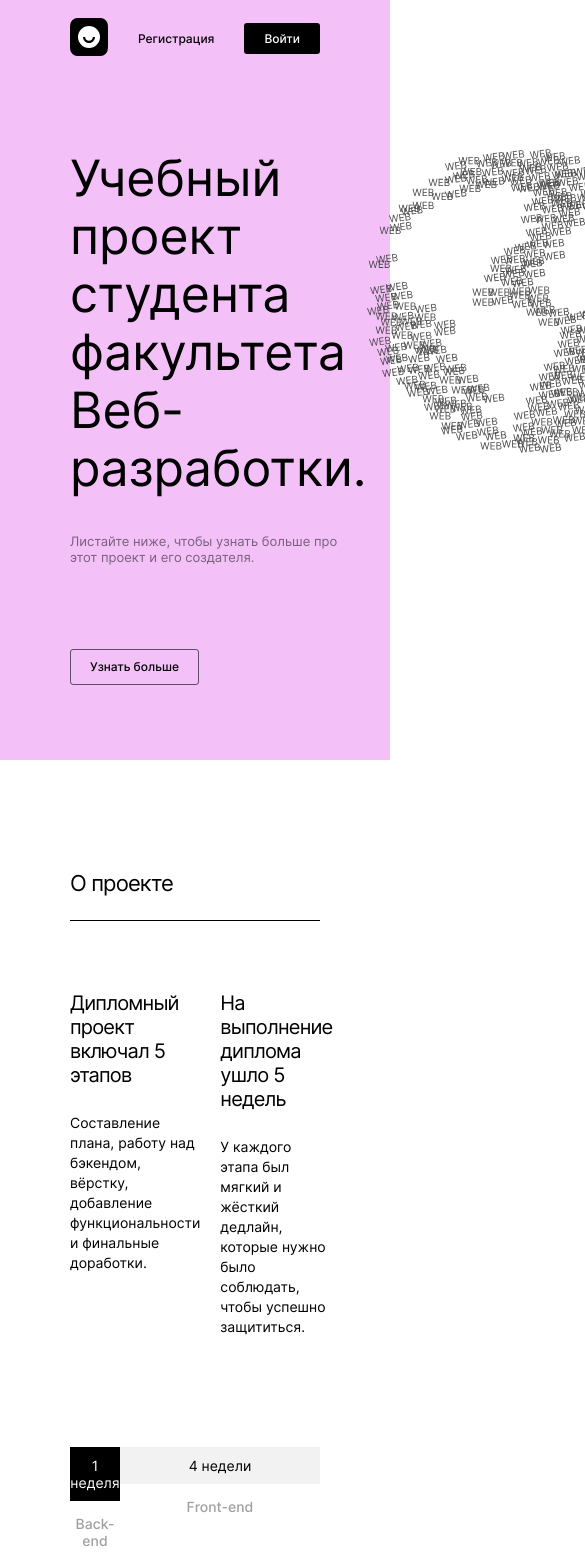
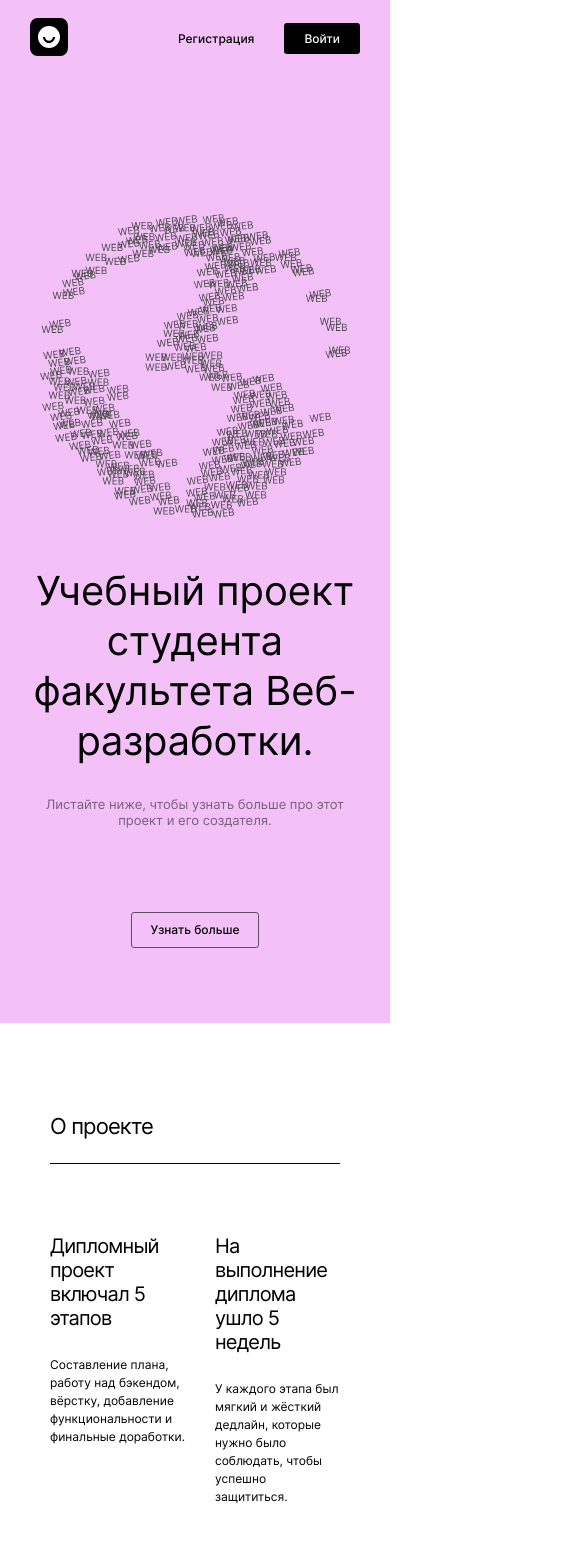
Before and after one commit to catintoner/movies-explorer-frontend, a React (Create React App) app: page /#/profile in a window 390 px wide. Before the commit this address led to /#/profile. Shown: the top 1568 px of the page, 585 px wide, since content can reach past the window. Built offline with nearby package versions, Linux system fonts and the light colour scheme.

Commit message:
feature: add main 768

```diff
--- a/src/components/aboutMe/AboutMe.css
+++ b/src/components/aboutMe/AboutMe.css
@@ -19,9 +19,9 @@
     "name avatar"
     "subtitle avatar"
     "description avatar";
-    grid-template-rows: max-content;
-    column-gap: 270px;
-    justify-content: space-between;
+  grid-template-rows: max-content;
+  column-gap: 21%;
+  justify-content: space-between;
 }
 
 .aboutMe__name {
@@ -66,3 +66,42 @@
   object-fit: cover;
   object-position: top;
 }
+
+@media screen and (max-width: 1170px) {
+  .aboutMe__info {
+    column-gap: 6%;
+  }
+}
+
+@media screen and (max-width: 769px) {
+  .aboutMe__container {
+    margin-bottom: 90px;
+    max-width: calc(100% - 50px*2);
+  }
+
+  .aboutMe__title {
+    padding-top: 90px;
+  }
+
+  .aboutMe__name {
+    font-size: 40px;
+    line-height: 40px;
+    margin-bottom: 16px;
+  }
+
+  .aboutMe__subtitle {
+    font-size: 12px;
+    line-height: 18px;
+    margin-bottom: 20px;
+  }
+
+  .aboutMe__description {
+    font-size: 12px;
+    line-height: 18px;
+  }
+
+  .aboutMe__avatar-container {
+    width: 255px;
+    height: 307px;
+  }
+}
--- a/src/components/aboutProject/AboutProject.css
+++ b/src/components/aboutProject/AboutProject.css
@@ -78,3 +78,24 @@
   text-align: center;
   color: #A0A0A0;
 }
+
+@media screen and (max-width: 769px) {
+  .aboutProject__container {
+    max-width: calc(100% - 50px*2);
+    margin-bottom: 120px;
+  }
+
+  .aboutProject__title {
+    padding-top: 90px;
+  }
+
+  .description__info {
+    font-size: 12px;
+    line-height: 18px;
+    margin-bottom: 22px;
+  }
+
+  .aboutProject__description {
+    margin-bottom: 68px;
+  }
+}
--- a/src/components/footer/Footer.css
+++ b/src/components/footer/Footer.css
@@ -43,3 +43,9 @@
 .footer__link:hover {
   opacity: .7;
 }
+
+@media screen and (max-width: 769px) {
+  .footer {
+    max-width: calc(100% - 30px*2);
+  }
+}
--- a/src/components/header/Header.css
+++ b/src/components/header/Header.css
@@ -134,3 +134,9 @@
   background-position: center;
   border-radius: 50px;
 }
+
+@media screen and (max-width: 769px) {
+  .header__navigation {
+    max-width: calc(100% - 30px*2);
+  }
+}
--- a/src/components/navTab/NavTab.css
+++ b/src/components/navTab/NavTab.css
@@ -19,3 +19,9 @@
 .navTab__button:hover {
   opacity: .8;
 }
+
+@media screen and (max-width: 769px) {
+  .navTab__container {
+    max-width: fit-content;
+  }
+}
--- a/src/components/portfolio/Portfolio.css
+++ b/src/components/portfolio/Portfolio.css
@@ -26,3 +26,16 @@
   margin: 0;
   padding: 0;
 }
+
+@media screen and (max-width: 1170px) {
+  .portfolio__container {
+    max-width: 100%;
+    margin: 0;
+  }
+}
+
+@media screen and (max-width: 769px) {
+  .portfolio__title {
+    margin-bottom: 90px;
+  }
+}
--- a/src/components/projectLink/ProjectLink.css
+++ b/src/components/projectLink/ProjectLink.css
@@ -36,3 +36,9 @@
   border: none;
   margin: 0;
 }
+
+@media screen and (max-width: 769px) {
+  .project {
+    font-size: 28px;
+  }
+}
--- a/src/components/promo/Promo.css
+++ b/src/components/promo/Promo.css
@@ -6,7 +6,7 @@
   grid-template-areas:
     "promo__title promo__logo"
     "promo__subtitle promo__logo";
-    grid-template-rows: min-content 1fr;
+  grid-template-rows: min-content 1fr;
 }
 
 .promo__title {
@@ -33,3 +33,33 @@
   grid-area: promo__logo;
   justify-self: flex-end;
 }
+
+@media screen and (max-width: 769px) {
+  .promo__container {
+    max-width: calc(100% - 30px*2);
+    margin-bottom: 84px;
+    padding: 140px 0 0;
+    grid-template-areas:
+      "promo__logo"
+      "promo__title"
+      "promo__subtitle";
+    align-items: center;
+  }
+
+  .promo__logo {
+    justify-self: center;
+    margin: 0 0 48px;
+  }
+
+  .promo__title {
+    margin: 0 0 30px;
+    font-size: 40px;
+    line-height: 50px;
+    text-align: center;
+  }
+
+  .promo__subtitle {
+    text-align: center;
+    justify-self: center;
+  }
+}
--- a/src/components/techs/Techs.css
+++ b/src/components/techs/Techs.css
@@ -61,3 +61,36 @@
   line-height: 17px;
   letter-spacing: -0.04em;
 }
+
+@media screen and (max-width: 769px) {
+  .techs__container {
+    max-width: calc(100% - 50px*2);
+  }
+
+  .techs__title {
+    margin-bottom: 80px;
+    padding-top: 90px;
+  }
+
+  .techs__subtitle {
+    margin-bottom: 22px;
+  }
+
+  .techs__about {
+    font-size: 12px;
+    line-height: 18px;
+    margin-bottom: 85px;
+  }
+
+  .techs__used-technologies {
+    grid-template-columns: repeat(auto-fill, minmax(84px, 1fr));
+    padding-bottom: 90px;
+  }
+
+  .techs__technology {
+    width: 84px;
+    font-size: 12px;
+    line-height: 15px;
+    padding: 21px 0;
+  }
+}
```
